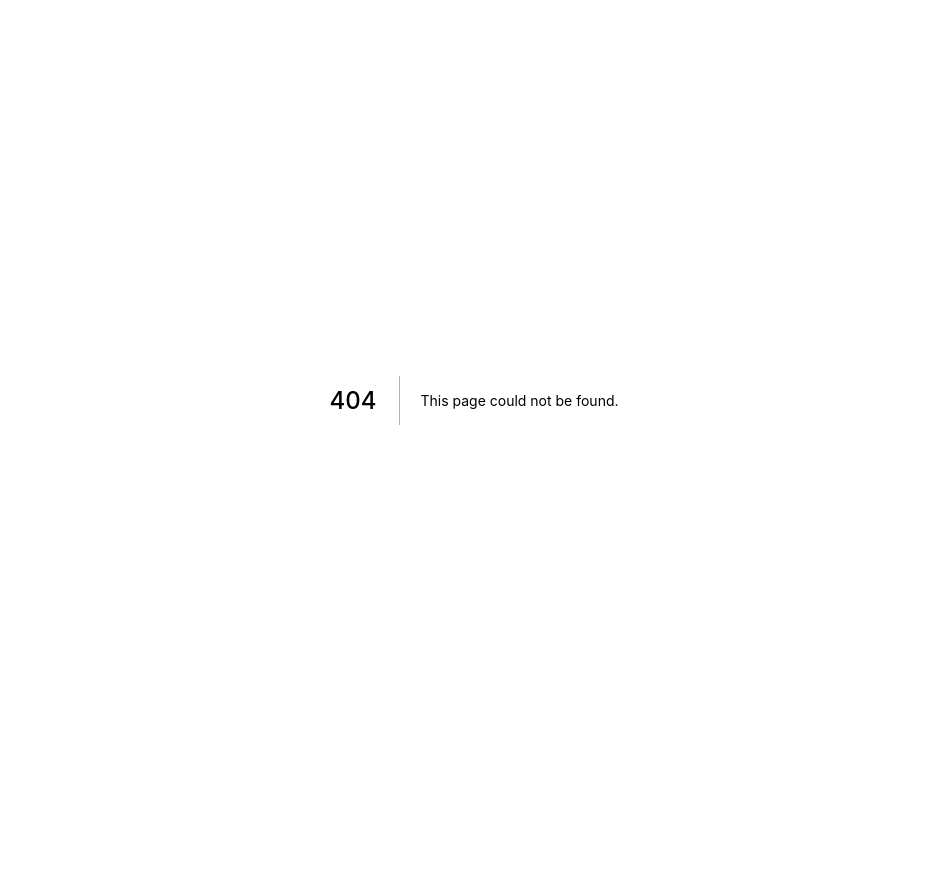
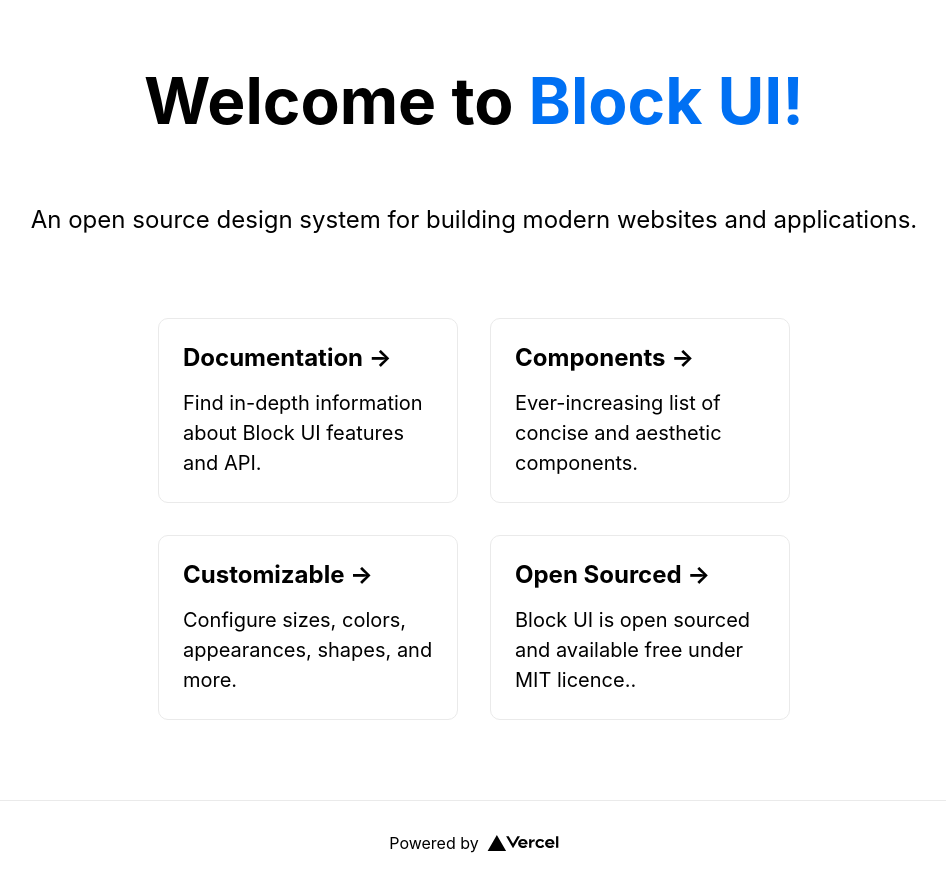
Before and after one commit to block-org/block-ui, a Next.js app in the folder site/: page /en-us in a window 1280 px wide. Before the commit this address had no page. Shown: the whole page, without its empty margins (166-1112 px from the left). Before the commit the page ends 800 px from the top, so only its background shows below. Built offline with nearby package versions, Linux system fonts and the light colour scheme.

Commit message:
feat: update en us home page

```diff
--- /dev/null
+++ b/site/pages/en-us/index.tsx
@@ -0,0 +1,77 @@
+import type { NextPage } from 'next'
+import Head from 'next/head'
+import Image from 'next/image'
+import NextLink from 'next/link'
+import styles from '../../styles/Home.module.css'
+
+const Home: NextPage = () => {
+  return (
+    <div className={styles.container}>
+      <Head>
+        <title>React - Block UI</title>
+        <meta name="description" content="Generated by shanejix" />
+        <link rel="icon" href="/favicon.ico" />
+      </Head>
+
+      <main className={styles.main}>
+        <h1 className={styles.title}>
+          Welcome to <a href="https://github.com/block-org/block-ui">Block UI!</a>
+        </h1>
+
+        <p className={styles.description}>
+          An open source design system for building modern websites and applications.
+        </p>
+
+        <div className={styles.grid}>
+          <NextLink href="/en-us/guide/installation" passHref>
+            <a className={styles.card}>
+              <h2>Documentation &rarr;</h2>
+              <p>Find in-depth information about Block UI features and API.</p>
+            </a>
+          </NextLink>
+
+          <NextLink href="/en-us/components">
+            <a className={styles.card}>
+              <h2>Components &rarr;</h2>
+              <p>Ever-increasing list of concise and aesthetic components.</p>
+            </a>
+          </NextLink>
+
+          <NextLink href="/en-us/customization">
+            <a
+              className={styles.card}
+            >
+              <h2>Customizable &rarr;</h2>
+              <p>Configure sizes, colors, appearances, shapes, and more.</p>
+            </a>
+          </NextLink>
+
+          <a
+            href="https://github.com/block-org/block-ui"
+            className={styles.card}
+          >
+            <h2>Open Sourced &rarr;</h2>
+            <p>
+              Block UI is open sourced and available free under MIT licence..
+            </p>
+          </a>
+        </div>
+      </main>
+
+      <footer className={styles.footer}>
+        <a
+          href="https://vercel.com?utm_source=create-next-app&utm_medium=default-template&utm_campaign=create-next-app"
+          target="_blank"
+          rel="noopener noreferrer"
+        >
+          Powered by{' '}
+          <span className={styles.logo}>
+            <Image src="/vercel.svg" alt="Vercel Logo" width={72} height={16} />
+          </span>
+        </a>
+      </footer>
+    </div>
+  )
+}
+
+export default Home
```
Also changed, not shown: site/pages/index.tsx (deleted, +0 -72 lines).
